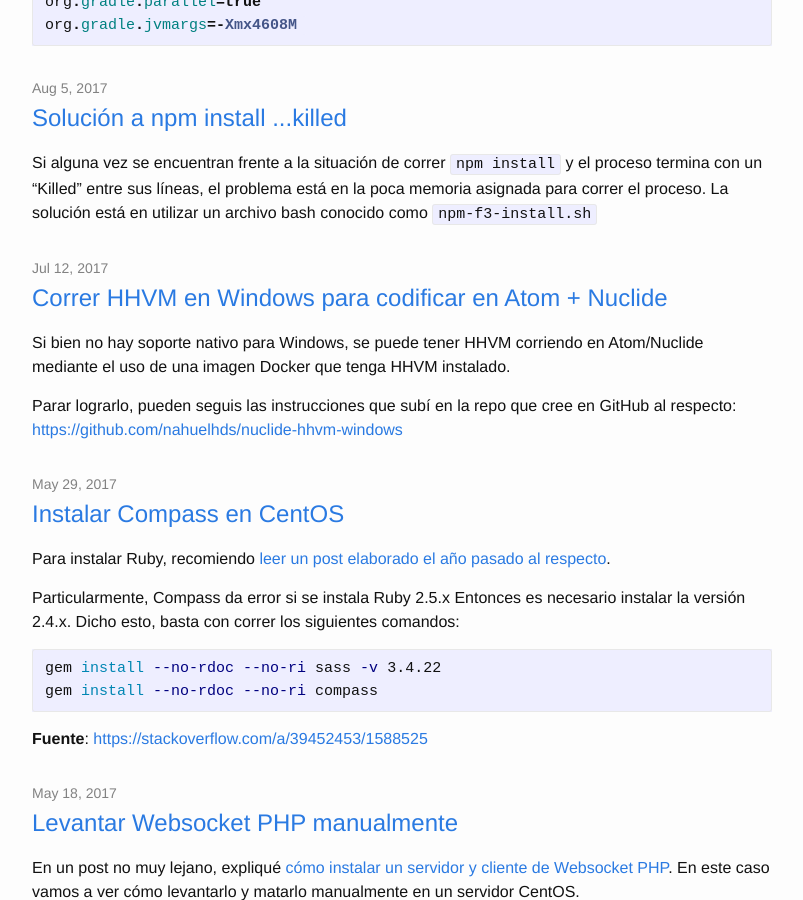
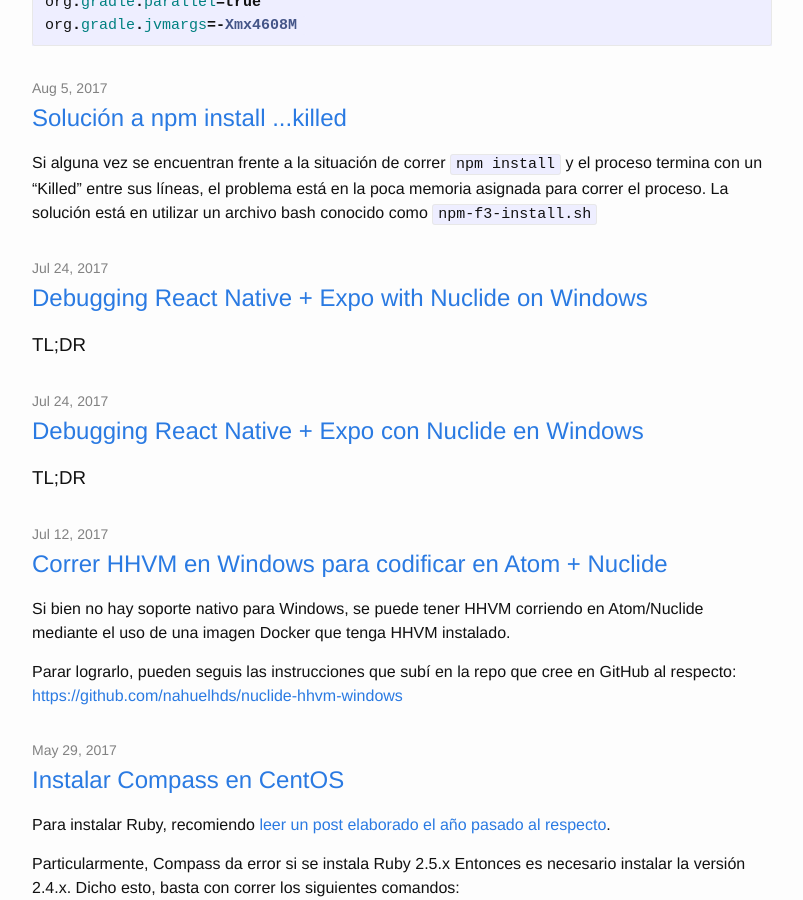
Before and after one commit to nahuelhds/nahuelhds.github.io, a Jekyll site: the page built from index.html, in a window 1280 px wide and 900 px high, scrolled down 7427 px. Shown: the whole window, without its empty margins (238-1041 px from the left). Built offline with Jekyll 4.4.1, drawn with Linux system fonts in a browser that asks for light colours; some of the changed lines change nothing that is shown.

Commit message:
Últimos posts por migrar

```diff
--- a/_posts/2017-07-24_Debugging-React-Native---Expo-con-Nuclide-en-Windows-dbe6fc4e154f.md
+++ b/_posts/2017-07-24-Debugging-React-Native---Expo-con-Nuclide-en-Windows-dbe6fc4e154f.md
@@ -3,9 +3,13 @@
 title: Debugging React Native + Expo con Nuclide en Windows
 description: La experiencia que pudo ser y no fue…
 date: '2017-07-24T11:18:38.083Z'
-categories: []
-keywords: []
-slug: /@nahuelhds/debugging-react-native-expo-con-nuclide-en-windows-dbe6fc4e154f
+categories:
+  - react-native
+keywords:
+  - expo
+  - nuclide
+  - windows
+  - debugging
 ---
 
 ### TL;DR
--- a/_posts/2017-07-24_Debugging-React-Native---Expo-with-Nuclide-on-Windows-fb47be0b36ad.md
+++ b/_posts/2017-07-24-Debugging-React-Native-Expo-with-Nuclide-on-Windows.md
@@ -1,11 +1,15 @@
 ---
-lang: es
+lang: en
 title: Debugging React Native + Expo with Nuclide on Windows
 description: The experience that couldn’t be
 date: '2017-07-24T11:48:42.504Z'
-categories: []
-keywords: []
-slug: /@nahuelhds/debugging-react-native-expo-with-nuclide-on-windows-fb47be0b36ad
+categories:
+  - react-native
+keywords:
+  - expo
+  - nuclide
+  - windows
+  - debugging
 ---
 
 ### TL;DR
```
